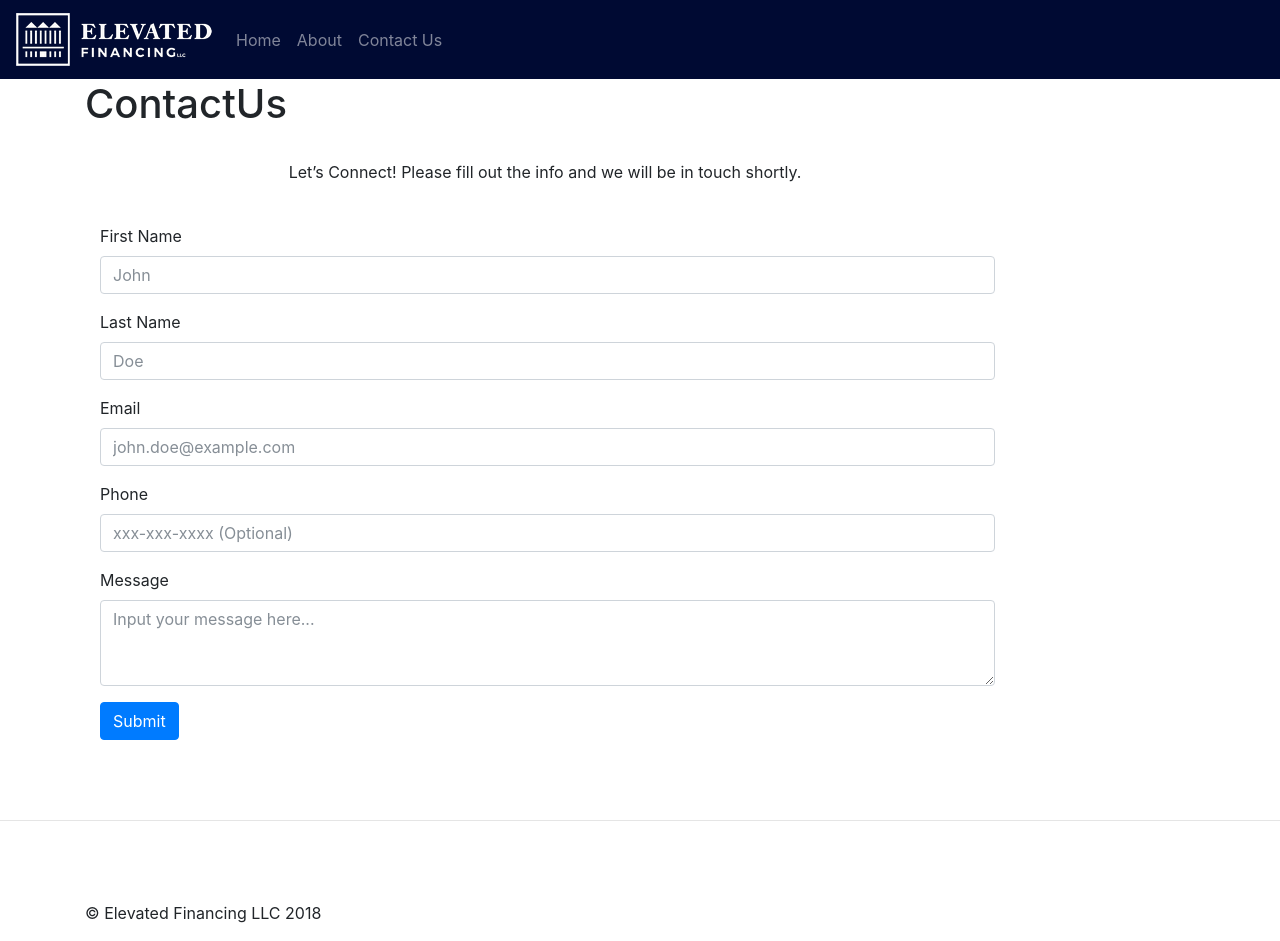
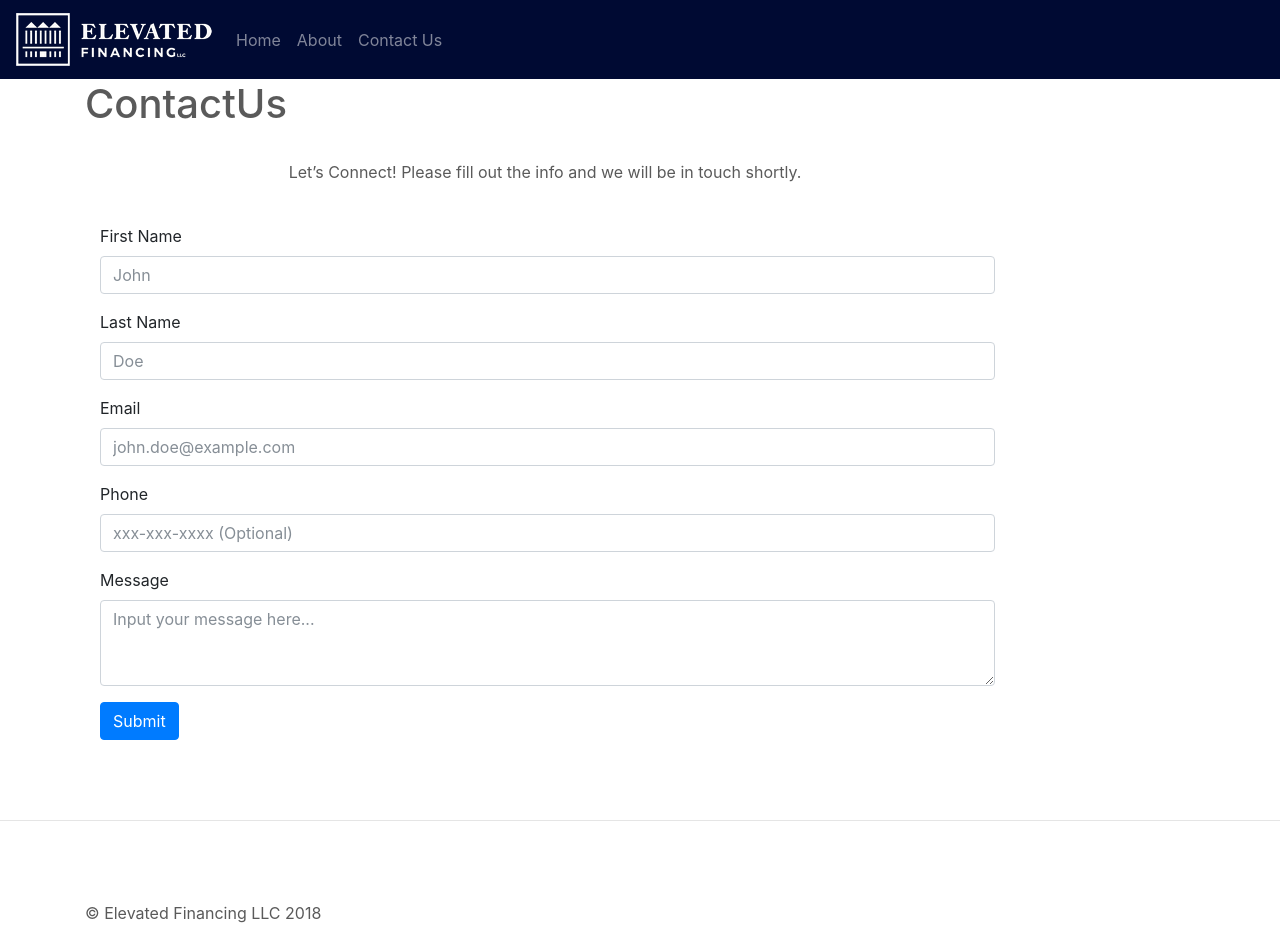
Before and after one commit to ElevatedFinancing1/ElevatedFinancing1.github.io, a Jekyll site: the page built from contactus.html, in a window 1280 px wide and 941 px high. Built offline with Jekyll 4.4.1, drawn with Linux system fonts in a browser that asks for light colours; nearby versions of some CDN libraries.

Commit message:
Set text and heading color using data files

```diff
--- a/_data/colors.yml
+++ b/_data/colors.yml
@@ -3,3 +3,5 @@
 Nav_link: "#7d7d7d"
 Nav_link_hover: "#646464"
 Nav_active_link: "#fff"
+Text_color: "#5a5a5a"
+Heading_color: "#5a5a5a"
--- a/assets/css/base.css
+++ b/assets/css/base.css
@@ -7,7 +7,7 @@
 body {
   padding-top: 3rem;
   padding-bottom: 3rem;
-  color: #5a5a5a;
+  /* color: #5a5a5a; */
 }
 
 
@@ -132,3 +132,9 @@ body {
 .link:hover{
   color: {{ site.data.colors.Nav_link_hover }};
 }
+p {
+  color: {{ site.data.colors.Text_color }};
+}
+h1, h2, h3, h4, h5, h6 {
+  color: {{ site.data.colors.Heading_color }};
+}
```
